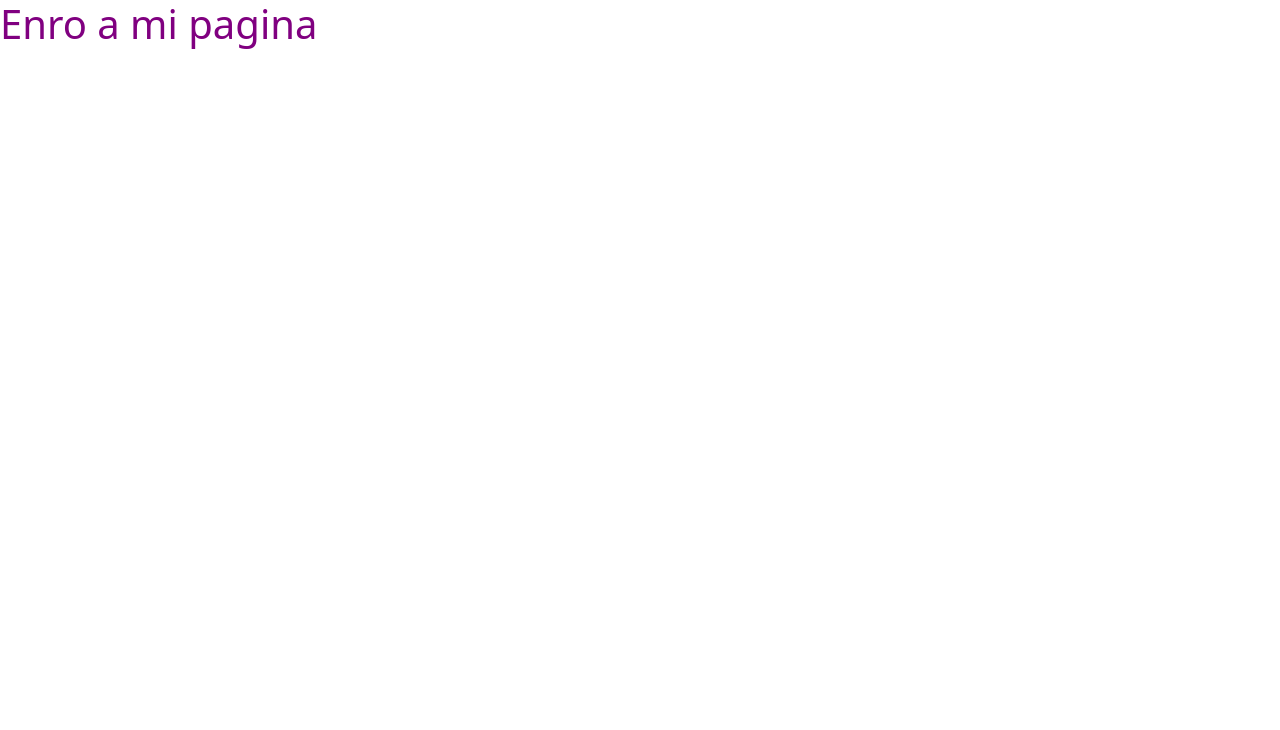
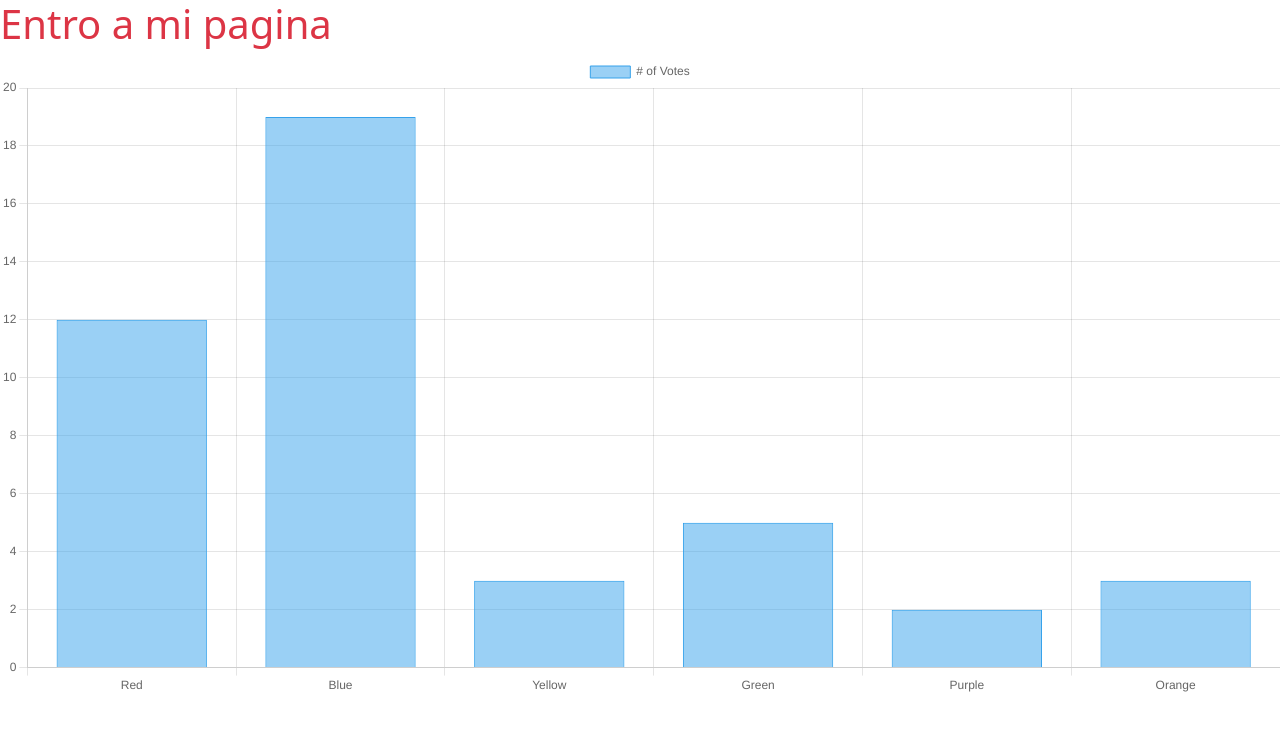
Before and after one commit to javierPortugal/graficas-alumnos-video, a plain HTML site: page index.html in a window 1280 px wide. Drawn offline with nearby package versions, Linux system fonts and the light colour scheme.

Commit message:
grafica funcional

```diff
--- a/assets/js/index.js
+++ b/assets/js/index.js
@@ -0,0 +1,20 @@
+const ctx = document.getElementById('myChart');
+
+new Chart(ctx, {
+  type: 'bar',
+  data: {
+    labels: ['Red', 'Blue', 'Yellow', 'Green', 'Purple', 'Orange'],
+    datasets: [{
+      label: '# of Votes',
+      data: [12, 19, 3, 5, 2, 3],
+      borderWidth: 1
+    }]
+  },
+  options: {
+    scales: {
+      y: {
+        beginAtZero: true
+      }
+    }
+  }
+});
--- a/index.html
+++ b/index.html
@@ -8,9 +8,13 @@
     <link href="https://cdn.jsdelivr.net/npm/bootstrap@5.3.2/dist/css/bootstrap.min.css" rel="stylesheet" integrity="sha384-T3c6CoIi6uLrA9TneNEoa7RxnatzjcDSCmG1MXxSR1GAsXEV/Dwwykc2MPK8M2HN" crossorigin="anonymous">
 </head>
 <body>
-    <h1 class="morado">Enro a mi pagina</h1>
+    <h1 class="text-danger">Entro a mi pagina</h1>
 
+    <div>
+        <canvas id="myChart"></canvas>
+      </div>
 
+    <script src="https://cdn.jsdelivr.net/npm/chart.js"></script>
     <script src="assets/js/index.js"></script>
     <script src="https://cdn.jsdelivr.net/npm/bootstrap@5.3.2/dist/js/bootstrap.bundle.min.js" integrity="sha384-C6RzsynM9kWDrMNeT87bh95OGNyZPhcTNXj1NW7RuBCsyN/o0jlpcV8Qyq46cDfL" crossorigin="anonymous"></script>
 </body>
```
